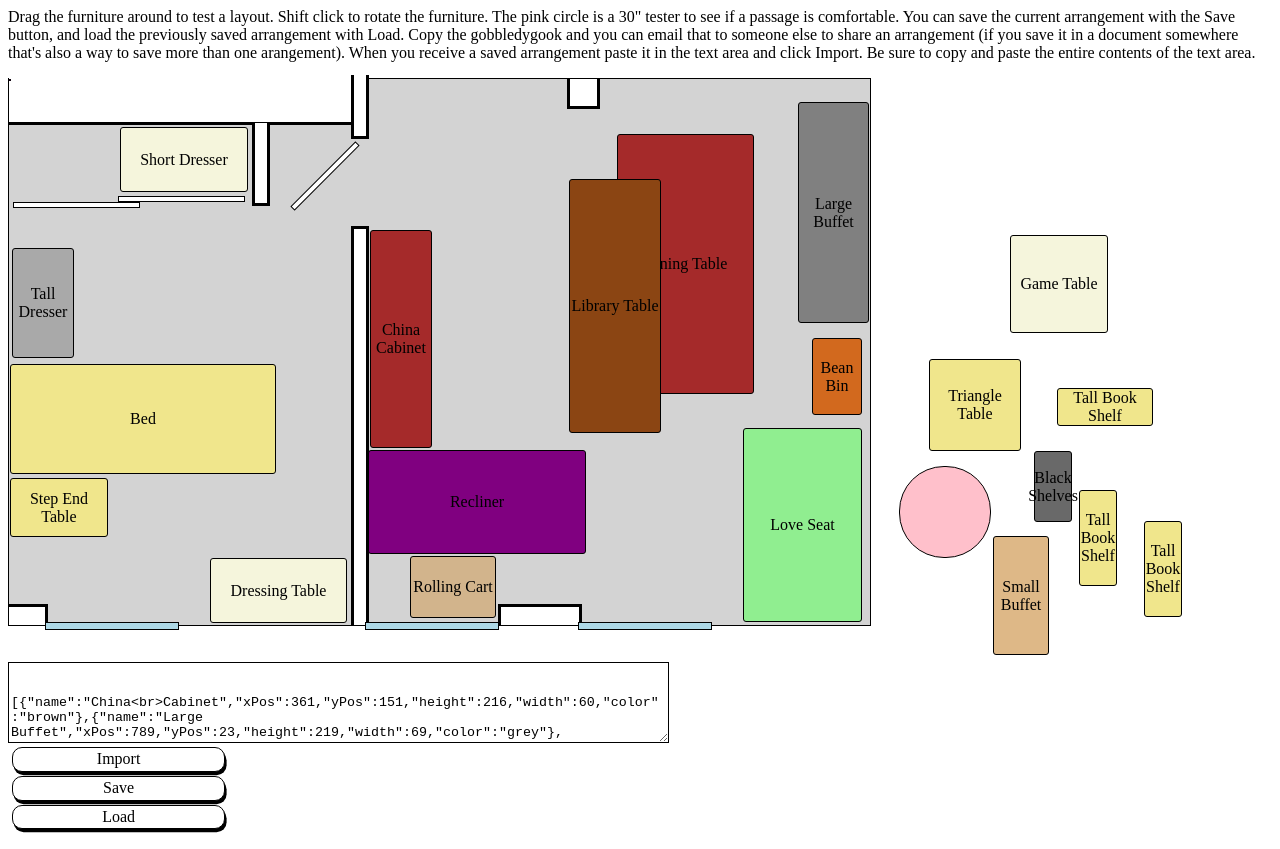
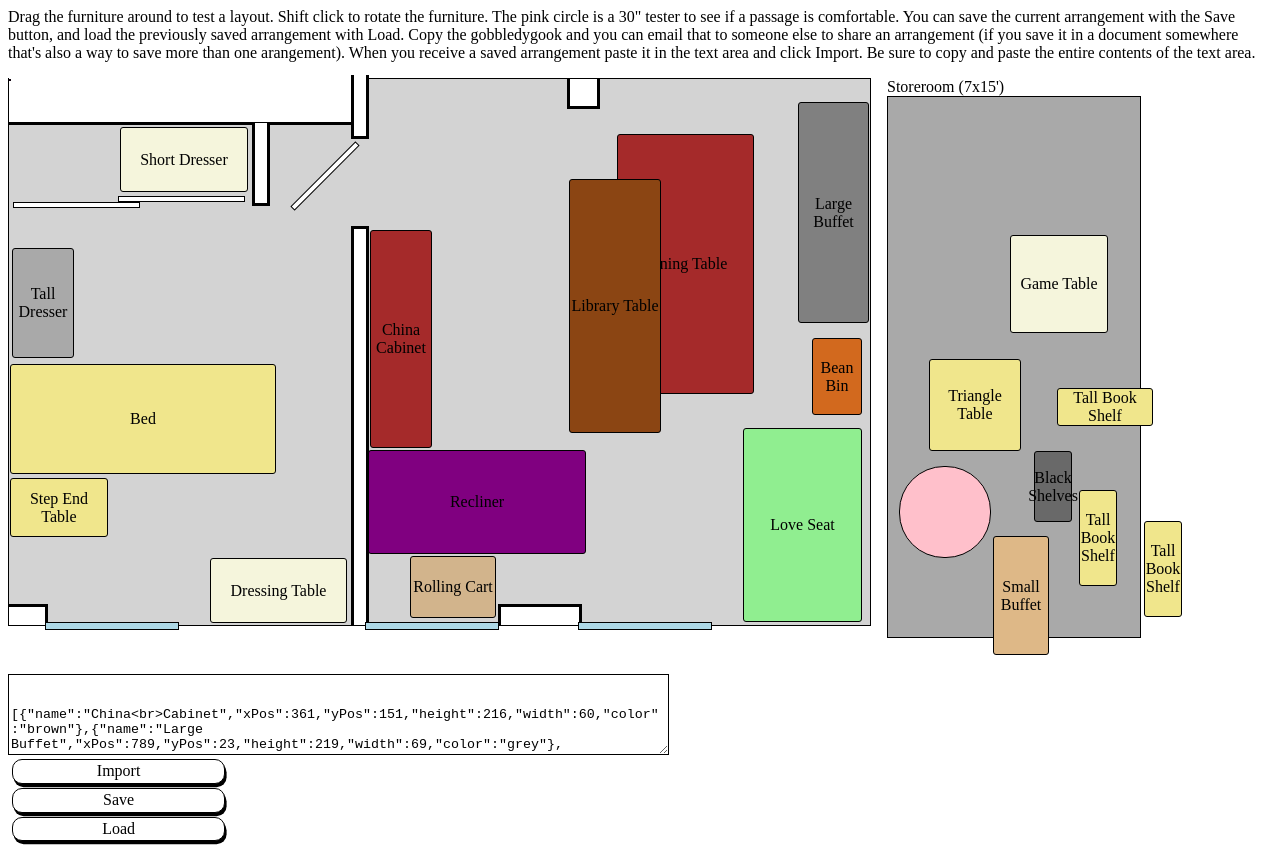
Before and after one commit to candrewwalters/newapt, a plain HTML site: page index.html in a window 1280 px wide. Drawn offline with Linux system fonts and the light colour scheme.

Commit message:
Update index.html

```diff
--- a/index.html
+++ b/index.html
@@ -419,6 +419,8 @@
     Be sure to copy and paste the entire contents of the text area.
   </p>
 
+  <div style='display: flex'>
+
   <div id='theApt' style='position: relative; height: 546px; width: 861px; border: solid thin; background-color: lightgray'>
 
     <!-- <div id="tester" style='position: absolute; bottom: 0; height: 90px; width: 90px; border-radius: 45px; border: solid thin; background-color: pink; z-index:999;' onmousedown="moveTester()"></div> -->
@@ -447,6 +449,17 @@
 
 
   </div>
+
+<div>
+  &nbsp;&nbsp;&nbsp;&nbsp;
+</div>
+  <div style='z-index: -34'>
+Storeroom (7x15')
+  <div id='storeroom' style='position: relative; height: 540px; width: 252px; border: solid thin; background-color: darkgray'></div>
+</div>
+</div>
+
+
 <br><br>
   <textarea id='exportArea' style='border: solid thin;' rows=5 cols=80 >
 
```
